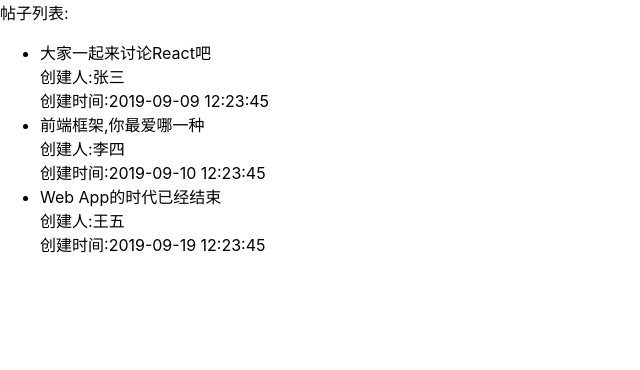
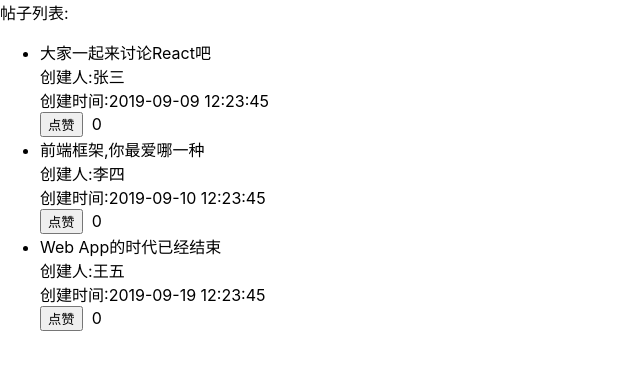
Before and after one commit to kekenalog/react-app, a React (Create React App) app: page / in a window 1280 px wide. Shown: the top 370 px of the page, without its empty margins (0-640 px from the left). Built offline with nearby package versions, Linux system fonts and the light colour scheme.

Commit message:
state修改数据

```diff
--- a/src/ch02/PostItem.js
+++ b/src/ch02/PostItem.js
@@ -1,7 +1,22 @@
 import React, { Component } from 'react'
 
 class PostItem extends Component {
-  render () {
+  constructor(props) {
+    super(props)
+    this.state = {
+      vote: 0
+    }
+  }
+
+  handleClick = () => {
+    let vote = this.state.vote
+    vote++
+    this.setState({
+      vote: vote
+    })
+  }
+
+  render() {
     const { title, author, date } = this.props
     return (
       <li>
@@ -12,6 +27,12 @@
         <div>
           创建时间:<span>{date}</span>
         </div>
+        {
+          <div>
+            <button onClick={this.handleClick}>点赞</button> &nbsp;
+            <span>{this.state.vote}</span>
+          </div>
+        }
       </li>
     )
   }
```
Also changed, not shown: src/ch02/Readme.md.
